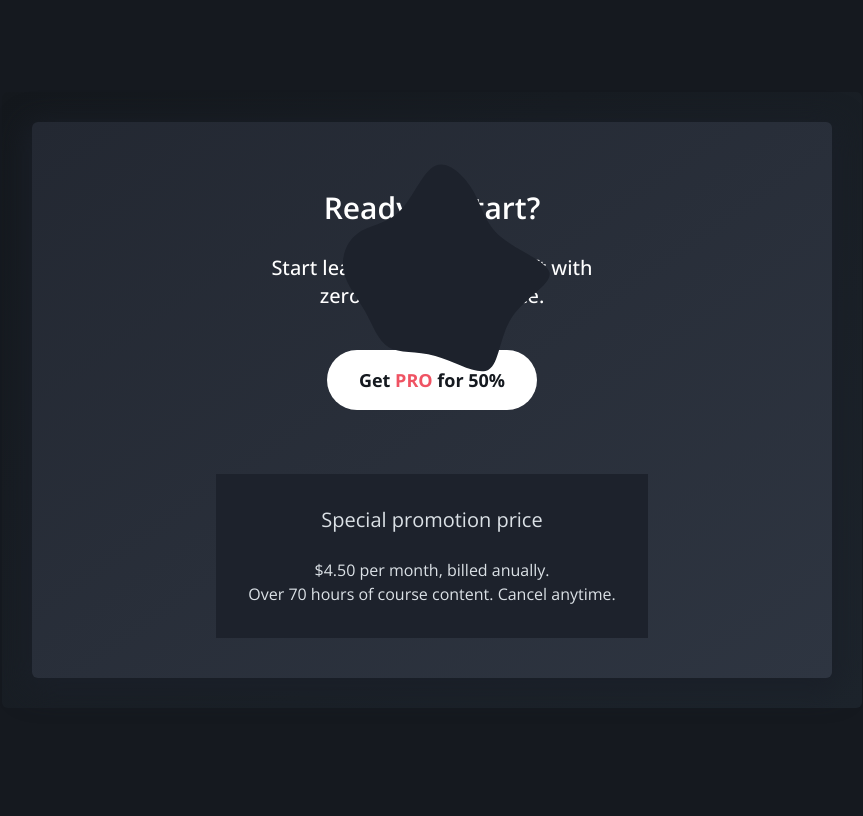
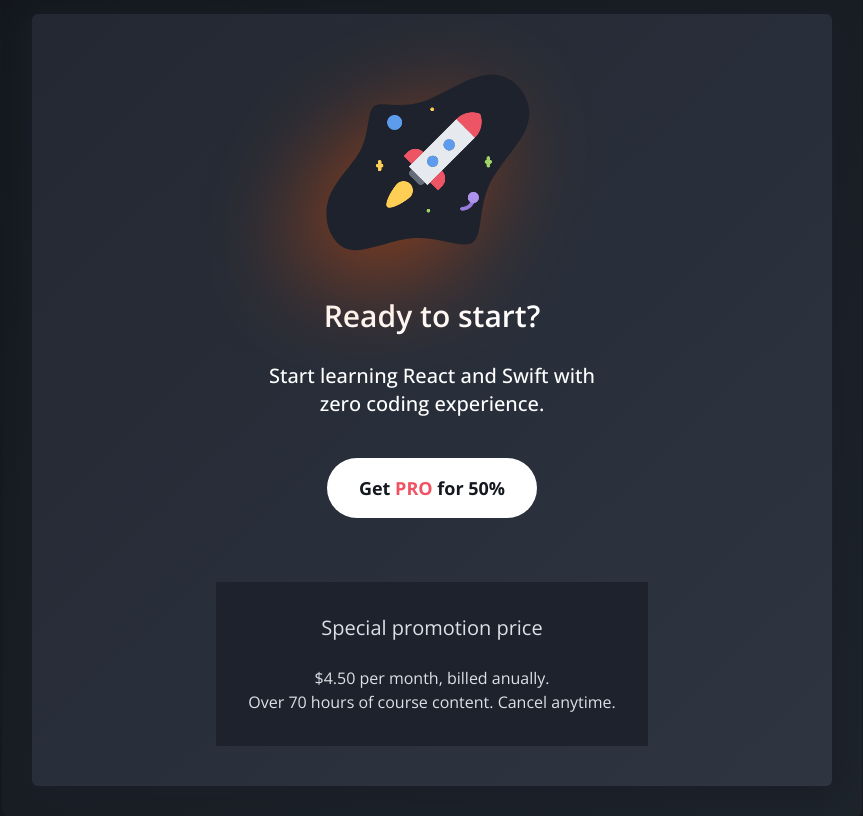
Before and after one commit to neluttu/promo-section, a plain HTML site: page index.html in a window 1280 px wide. Shown: the whole page, without its empty margins (208-1071 px from the left). Drawn offline with nearby package versions, Linux system fonts and the light colour scheme; a web font is replaced by a local one.

Commit message:
Done, with animations

```diff
--- a/index.html
+++ b/index.html
@@ -27,7 +27,7 @@
     </style>
     <!-- nunito, rubik, poppins, merriweather, lato, montserrat, noto, roboto, oswald, aleo, mulish, asap, open-sans, barlow -->
 </head>
-<body class="bg-[#15191f] flex items-center justify-center min-h-screen font-barlow flex-col mx-20">
+<body class="bg-[#15191f] flex items-center justify-center min-h-screen font-barlow flex-col mx-10">
 	<section class="
     bg-gradient-to-br from-[#232832] to-[#2e3541]
     p-10
@@ -37,7 +37,7 @@
     before:-left-[30px]
     before:w-[calc(100%+60px)]
     before:h-[calc(100%+60px)]
-    before:-z-10
+    before:-z-30
     before:bg-gradient-to-br
     before:from-[#14181d]
     before:to-[#1d242c]
@@ -52,13 +52,23 @@
     flex-col
     shadow-[0px_7px_28px_6px_#1A1F28]
     ">
-            <svg class="absolute w-[300px] h-[300px] top-0" viewBox="0 0 200 200" xmlns="http://www.w3.org/2000/svg">
-                <path fill="#1D222C" d="M27.3,-54.3C33.4,-43.8,35.1,-32.5,46,-23.3C56.9,-14.1,77.1,-7.1,78.4,0.7C79.7,8.5,62,17.1,53.3,30.2C44.7,43.3,45.1,61.1,37.7,65.2C30.4,69.3,15.2,59.7,2.2,56C-10.9,52.2,-21.7,54.4,-28.9,50.1C-36.1,45.9,-39.5,35.4,-44.8,25.9C-50.1,16.5,-57.3,8.3,-59,-1C-60.7,-10.2,-57,-20.5,-49.4,-25.9C-41.7,-31.3,-30.2,-31.8,-21.3,-40.8C-12.5,-49.7,-6.2,-67.1,2.2,-70.9C10.6,-74.6,21.2,-64.8,27.3,-54.3Z" transform="translate(100 100)" />
+            <svg class="absolute fade-in-bl w-[300px] h-[300px] top-0 -ml-8 drop-shadow-[-30px_30px_50px_rgba(255,84,0,0.48)]" viewBox="0 0 200 200" xmlns="http://www.w3.org/2000/svg">
+                <path fill="#1D222C" d="M50.9,-59.6C65.9,-59.2,77.8,-44.2,75.2,-29.7C72.7,-15.2,55.7,-1.3,48.6,14.4C41.6,30.1,44.4,47.6,38,52.2C31.5,56.9,15.8,48.6,-0.5,49.4C-16.9,50.2,-33.7,59.9,-45.1,56.9C-56.4,53.8,-62.3,38,-58.7,24.8C-55.1,11.6,-42,1.1,-36.4,-10.5C-30.8,-22.1,-32.7,-34.8,-27.9,-38.5C-23,-42.1,-11.5,-36.7,3.2,-41.1C18,-45.6,36,-59.9,50.9,-59.6Z" transform="translate(100 100)" />
             </svg>
-
+        <img src="https://neluttu.github.io/promo-section/rocket_2256109.png" class="z-20 w-[120px] my-12" id="rocket">
+        <script>
+            document.addEventListener("DOMContentLoaded", function() {
+                var rocketElement = document.getElementById("rocket");
+                rocketElement.classList.add("slide-in-blurred-bl");
+                setTimeout(function() {
+                    rocketElement.classList.remove("slide-in-blurred-bl");
+                    rocketElement.classList.add("vibrate-1");
+                }, 300);
+            });
+        </script>
         <h1 class="text-3xl font-semibold my-7">Ready to start?</h1>
         <p class="w-full text-xl font-medium text-center md:w-1/2">
-            Start learning Read and Swift with<br> zero coding experience.
+            Start learning React and Swift with<br> zero coding experience.
         </p>
         <button class="px-8 py-4 text-lg transition-all duration-150 ease-in hover:bg-[#5c9cef] hover:text-white group text-[#15191f] font-bold mt-10 bg-white rounded-full">Get <span class="text-[#ef5363] transition-all duration-150 ease-in group-hover:text-[#fbcf53]">PRO</span> for 50%</button>
         <div class="p-8 text-[#dbe1e6] text-center bg-[#1d222c] mt-16">
--- a/input.css
+++ b/input.css
@@ -1,3 +1,32 @@
 @tailwind base;
 @tailwind components;
 @tailwind utilities;
+
+@layer base {
+    .slide-in-blurred-bl{-webkit-animation:slide-in-blurred-bl .6s cubic-bezier(.23,1.000,.32,1.000) both;animation:slide-in-blurred-bl .6s cubic-bezier(.23,1.000,.32,1.000) both}
+
+    /* ----------------------------------------------
+ * Generated by Animista on 2023-10-22 14:29:58
+ * Licensed under FreeBSD License.
+ * See http://animista.net/license for more info.
+ * w: http://animista.net, t: @cssanimista
+ * ---------------------------------------------- */
+
+@-webkit-keyframes slide-in-blurred-bl{0%{-webkit-transform:translate(-1000px,1000px) skew(-80deg,-10deg);transform:translate(-1000px,1000px) skew(-80deg,-10deg);-webkit-transform-origin:100% 100%;transform-origin:100% 100%;-webkit-filter:blur(40px);filter:blur(40px);opacity:0}100%{-webkit-transform:translate(0,0) skew(0deg,0deg);transform:translate(0,0) skew(0deg,0deg);-webkit-transform-origin:50% 50%;transform-origin:50% 50%;-webkit-filter:blur(0);filter:blur(0);opacity:1}}@keyframes slide-in-blurred-bl{0%{-webkit-transform:translate(-1000px,1000px) skew(-80deg,-10deg);transform:translate(-1000px,1000px) skew(-80deg,-10deg);-webkit-transform-origin:100% 100%;transform-origin:100% 100%;-webkit-filter:blur(40px);filter:blur(40px);opacity:0}100%{-webkit-transform:translate(0,0) skew(0deg,0deg);transform:translate(0,0) skew(0deg,0deg);-webkit-transform-origin:50% 50%;transform-origin:50% 50%;-webkit-filter:blur(0);filter:blur(0);opacity:1}}
+
+.vibrate-1{-webkit-animation:vibrate-1 1s ease-in infinite both;animation:vibrate-1 1s ease-in infinite both}
+
+/* ----------------------------------------------
+ * Generated by Animista on 2023-10-22 14:46:1
+ * Licensed under FreeBSD License.
+ * See http://animista.net/license for more info.
+ * w: http://animista.net, t: @cssanimista
+ * ---------------------------------------------- */
+
+ @-webkit-keyframes vibrate-1{0%{-webkit-transform:translate(0);transform:translate(0)}20%{-webkit-transform:translate(-2px,2px);transform:translate(-2px,2px)}40%{-webkit-transform:translate(-2px,-2px);transform:translate(-2px,-2px)}60%{-webkit-transform:translate(2px,2px);transform:translate(2px,2px)}80%{-webkit-transform:translate(2px,-2px);transform:translate(2px,-2px)}100%{-webkit-transform:translate(0);transform:translate(0)}}@keyframes vibrate-1{0%{-webkit-transform:translate(0);transform:translate(0)}20%{-webkit-transform:translate(-2px,2px);transform:translate(-2px,2px)}40%{-webkit-transform:translate(-2px,-2px);transform:translate(-2px,-2px)}60%{-webkit-transform:translate(2px,2px);transform:translate(2px,2px)}80%{-webkit-transform:translate(2px,-2px);transform:translate(2px,-2px)}100%{-webkit-transform:translate(0);transform:translate(0)}}
+
+ .fade-in-bl{-webkit-animation:fade-in-bl .6s cubic-bezier(.39,.575,.565,1.000) both;animation:fade-in-bl .6s cubic-bezier(.39,.575,.565,1.000) both}
+
+@-webkit-keyframes fade-in-bl{0%{-webkit-transform:translateX(-50px) translateY(50px);transform:translateX(-50px) translateY(50px);opacity:0}100%{-webkit-transform:translateX(0) translateY(0);transform:translateX(0) translateY(0);opacity:1}}@keyframes fade-in-bl{0%{-webkit-transform:translateX(-50px) translateY(50px);transform:translateX(-50px) translateY(50px);opacity:0}100%{-webkit-transform:translateX(0) translateY(0);transform:translateX(0) translateY(0);opacity:1}}
+
+}
```
Also changed, not shown: styles.css.
